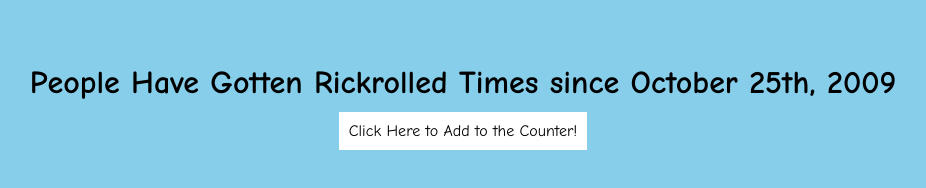
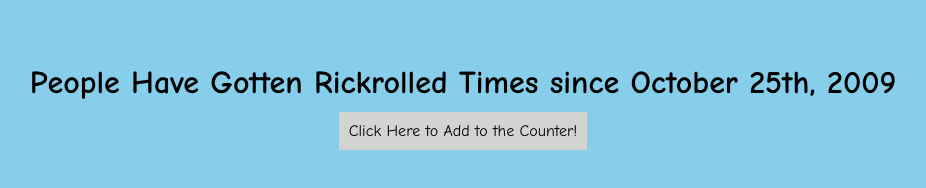
Before and after one commit to DaFunEDeveloper/RickRollCounter, a plain HTML site: page index.html in a window 1280 px wide. In both pictures the pointer is over the link "Click Here to Add to the Counter!". Shown: the whole page, without its empty margins (177-1103 px from the left). Drawn offline with nearby package versions, Linux system fonts and the light colour scheme; no server answers.

Commit message:
Update index.html

```diff
--- a/index.html
+++ b/index.html
@@ -40,6 +40,11 @@
 		padding: 10px;
 		text-decoration: none;
 		color: black;
+		margin-top: 5vw;
+	}
+
+	a:hover{
+		background-color: lightgrey;
 	}
 </style>
 
```
